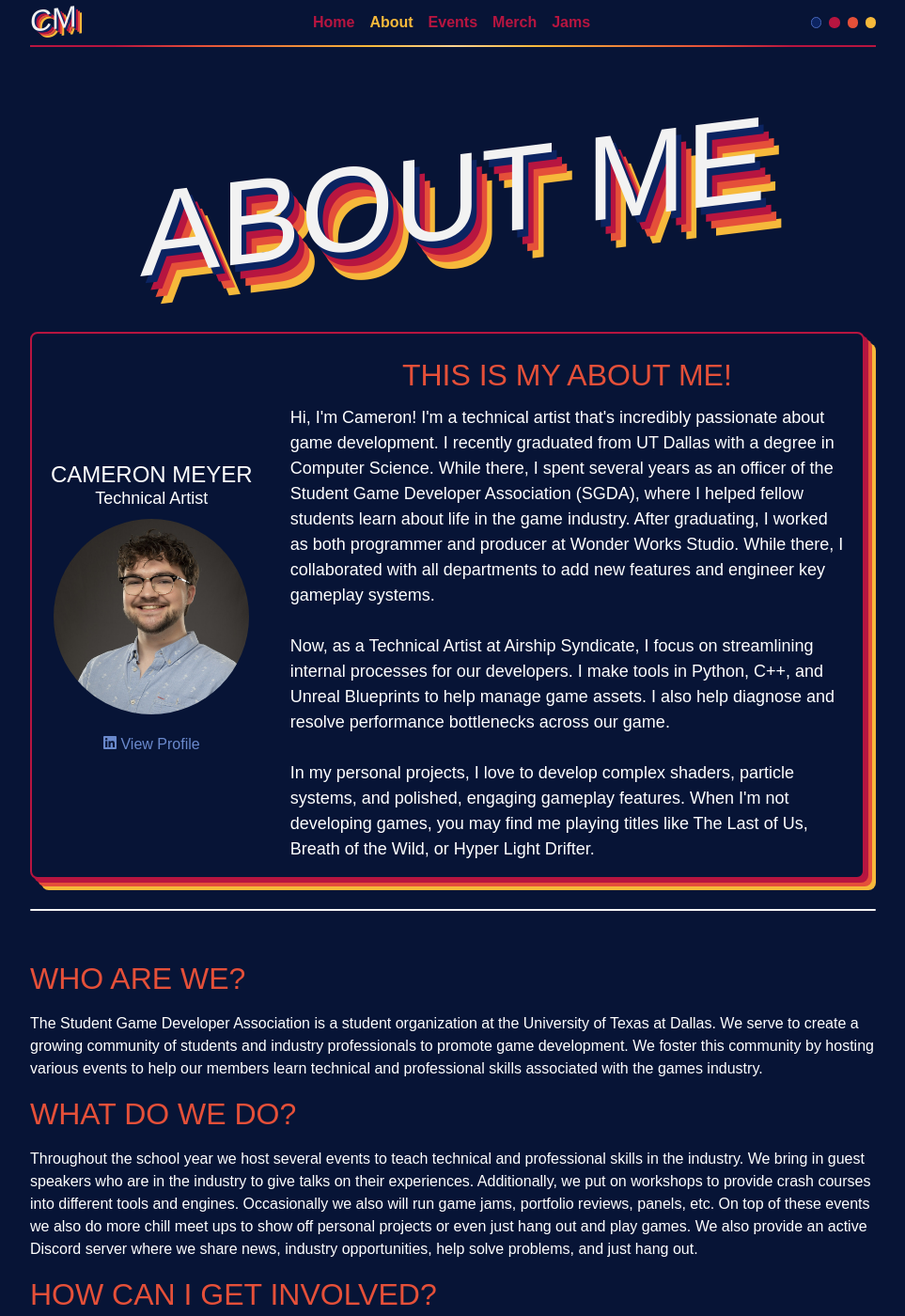
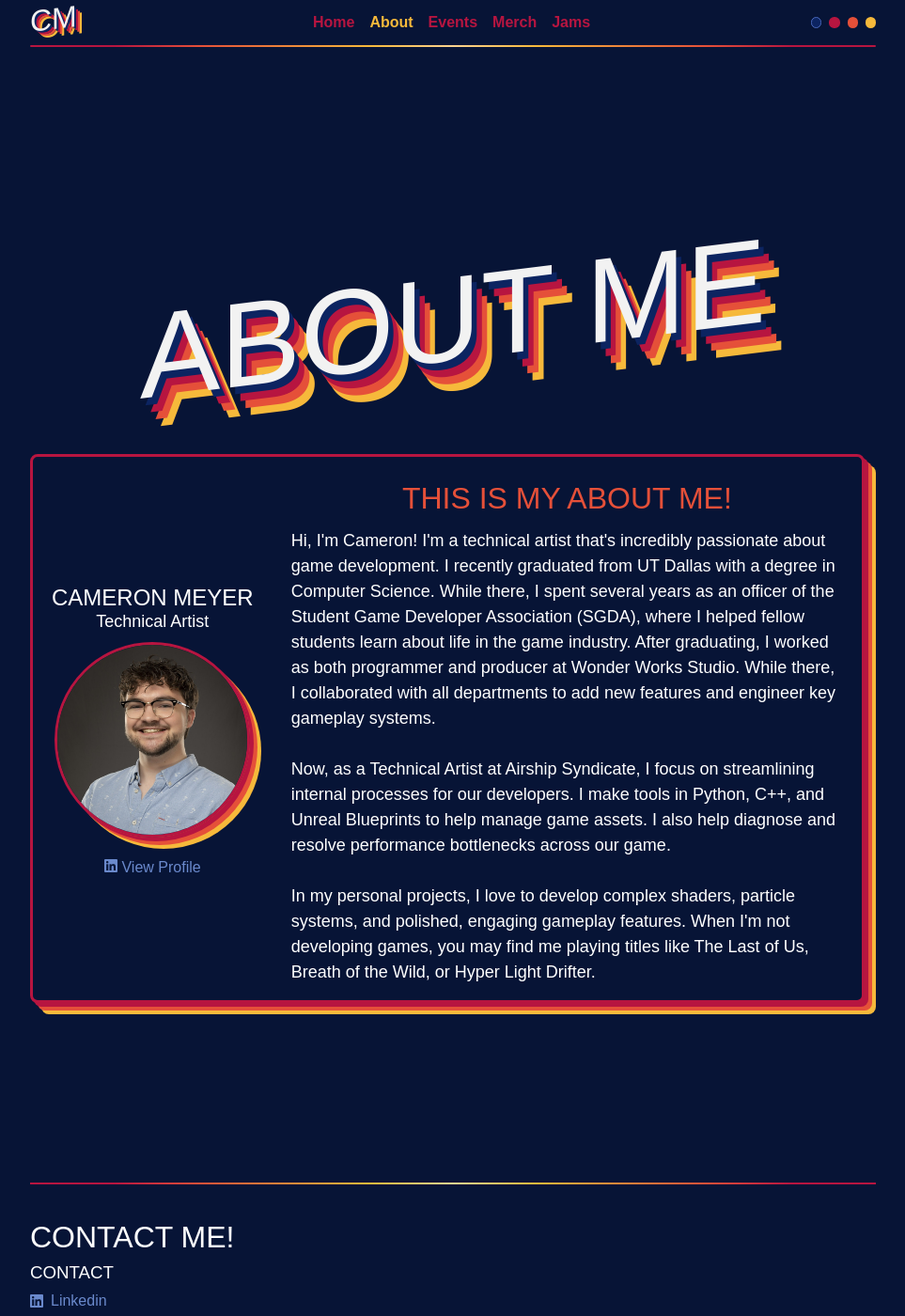
Before and after one commit to cameronmeyer/cameronmeyer.github.io, a Jekyll site: the page built from _pages/about.md, in a window 1280 px wide and 1400 px high. Shown: the whole window at 94% size, without its empty margins (158-1121 px from the left). Built offline with Jekyll 4.4.1, drawn with Linux system fonts in a browser that asks for light colours; some web fonts are replaced; comment, search, counter and statistics services are not loaded; some of the changed text lies outside the part shown.

Commit message:
Simplifying borders, thickening gradient line, adding chests gif

```diff
--- a/_data/projects.yml
+++ b/_data/projects.yml
@@ -14,7 +14,7 @@
 
 - name: Chests
   game: Wayfinder
-  image: chests.png
+  image: chests.gif
   description: This is a chests description. Ruins, mines, reaverwoods, mythic.
   link: /chests/
 
--- a/_includes/navbar.html
+++ b/_includes/navbar.html
@@ -10,11 +10,11 @@
 
                 <!-- links -->
                 <div class="links flex flex-column lg:flex-row items-center w-full lg:w-auto text-center overflow-hidden stateful" for="nav-burger">
-                {% assign i = 0 %}
-                {% for item in site.data.navigation %}
+                    {% assign i = 0 %}
+                    {% for item in site.data.navigation %}
                     <a class="link w-full h-full lg:pl-4 py-3{% if page.title == item.title %} current-page{% endif %}" href="{{ item.link }}"> {{ item.title }} </a>
                     {% assign i = i | plus: 1 %}
-                {% endfor %}
+                    {% endfor %}
                     <div class="pt-4"></div>
                 </div>
 
@@ -26,6 +26,7 @@
                     <div class="dot-4 border-radius-full ml-2"></div>
                 </div>
             </div>
+            <div class="gradient-line"></div>
         </div>
     </div>
 </nav>
--- a/_pages/about.md
+++ b/_pages/about.md
@@ -13,7 +13,7 @@
     <div class="flex flex-column items-center align-center self-center flex-noshrink pb-2 px-5 pt-5">
         <h1 class="mx-0 mt-2 mb-0 font-2xl line-1 c-white">Cameron Meyer</h1>
         <p class="mt-0 mb-2 font-lg c-white">Technical Artist</p>
-        <img class="border-radius-full mb-5" src="/assets/images/cameron.JPG" alt="Cameron's Portrait" style="width: 13rem; height: 13rem;"/>
+        <img class="border-image mb-5" src="/assets/images/cameron.JPG" alt="Cameron's Portrait" style="width: 13rem; height: 13rem;"/>
         <a class="mb-3" href="https://www.linkedin.com/in/cameron-meyer/">
             <i class="icon-linkedin"></i>
             View Profile
@@ -44,18 +44,4 @@
 </div>
 </div>
 
----
-
-# Who are we?
-
-The Student Game Developer Association is a student organization at the University of Texas at Dallas. We serve to create a growing community of students and industry professionals to promote game development. We foster this community by hosting various events to help our members learn technical and professional skills associated with the games industry.
-
-# What do we do?
-
-Throughout the school year we host several events to teach technical and professional skills in the industry. We bring in guest speakers who are in the industry to give talks on their experiences. Additionally, we put on workshops to provide crash courses into different tools and engines. Occasionally we also will run game jams, portfolio reviews, panels, etc. On top of these events we also do more chill meet ups to show off personal projects or even just hang out and play games. We also provide an active Discord server where we share news, industry opportunities, help solve problems, and just hang out.
-
-# How can I get involved?
-
-Getting involved with the SGDA is really simple! There is no membership fee nor any place to “officially” sign up for the org. The best place to start is to join our [Discord server](/discord/). This is where we share most of our news, share the projects we are working on, and provide aid in any aspect of game development!
-
 <div class="pt-12"></div>
--- a/_sass/_border.scss
+++ b/_sass/_border.scss
@@ -5,28 +5,37 @@
 $box-shadow-x-hover: .1rem;
 $box-shadow-y-hover: .1rem;
 
-.border, .border-button, div.border, a.border-button {
+.border, .border-button, .border-image div.border, a.border-button {
     margin-right: $box-shadow-x*3;
     margin-bottom: $box-shadow-y*3;
     //color: $clr-white;
     background-color: $clr-black;
-    border: .125rem solid $clr-jalapeno-red;
+    border: .2rem solid $clr-jalapeno-red;
+}
+
+.border, .border-image {
     box-shadow: $box-shadow-x $box-shadow-y $clr-jalapeno-red, $box-shadow-x*2 $box-shadow-y*2 $clr-mandarin-red, $box-shadow-x*3 $box-shadow-y*3 $clr-squash-blossom;
 }
 
 .border-button {
-    transition: border .25s ease-in-out, box-shadow .25s ease-in-out;
+    transition: border .2s ease-in-out, box-shadow .25s ease-in-out;
 }
 
 .border-button img {
-    border: .125rem solid $clr-jalapeno-red;
+    border: .2rem solid $clr-jalapeno-red;
 }
 
 .border-button:hover {
-    border: .125rem solid $clr-squash-blossom;
+    border: .2rem solid $clr-squash-blossom;
     box-shadow: $box-shadow-x*1.5 $box-shadow-y*1.5 $clr-squash-blossom, $box-shadow-x*3 $box-shadow-y*3 $clr-mandarin-red, $box-shadow-x*4.5 $box-shadow-y*4.5 $clr-jalapeno-red;
     transition: box-shadow .2s ease-in-out, border .2s ease-in-out;
     //border: 1px solid $clr-squash-blossom;
     //box-shadow: $box-shadow-x-hover $box-shadow-y-hover $clr-squash-blossom;
     //transform: translateX($box-shadow-x - $box-shadow-x-hover) translateY($box-shadow-y - $box-shadow-y-hover)
 }
+
+.border-image {
+    border: .2rem solid $clr-jalapeno-red;
+    border-radius: 50%;
+    //box-shadow: $box-shadow-x*1.5 $box-shadow-y*1.5 $clr-squash-blossom, $box-shadow-x*3 $box-shadow-y*3 $clr-mandarin-red, $box-shadow-x*4.5 $box-shadow-y*4.5 $clr-jalapeno-red;
+}
--- a/_sass/includes/navbar.scss
+++ b/_sass/includes/navbar.scss
@@ -9,7 +9,7 @@
     z-index: 5;
 
     @media (max-width: 991px) {
-        padding-bottom: 2px;
+        //padding-bottom: 2px;
         background-color: $clr-black;
         //background: linear-gradient(90deg, $clr-jalapeno-red 10%, $clr-mandarin-red 20%, $clr-squash-blossom 40%, $clr-flat-flesh 50%, $clr-squash-blossom 60%, $clr-mandarin-red 80%, $clr-jalapeno-red 90%);
 
@@ -33,9 +33,9 @@
 
     @media (min-width: 992px) {
         .content {
-            padding-bottom: 2px;
+            //padding-bottom: .15rem;
             background-color: $clr-black;
-            background: linear-gradient(90deg, $clr-jalapeno-red 10%, $clr-mandarin-red 20%, $clr-squash-blossom 40%, $clr-flat-flesh 50%, $clr-squash-blossom 60%, $clr-mandarin-red 80%, $clr-jalapeno-red 90%);
+            //background: linear-gradient(90deg, $clr-jalapeno-red 10%, $clr-mandarin-red 20%, $clr-squash-blossom 40%, $clr-flat-flesh 50%, $clr-squash-blossom 60%, $clr-mandarin-red 80%, $clr-jalapeno-red 90%);
 
             > * {
                 background-color: $clr-black;
@@ -43,12 +43,17 @@
         }
     }
 
+    .gradient-line {
+        height: .15rem;
+        border-radius: 3px;
+        background: linear-gradient(90deg, $clr-jalapeno-red 10%, $clr-mandarin-red 20%, $clr-squash-blossom 40%, $clr-flat-flesh 50%, $clr-squash-blossom 60%, $clr-mandarin-red 80%, $clr-jalapeno-red 90%);
+    }
+
     .logo {
         height: 1.75rem;
         width: 4.8125rem;
         object-fit: contain;
     }
-
 
     $link-darken: 20;
 
```
Also changed, not shown: 1 other file.
